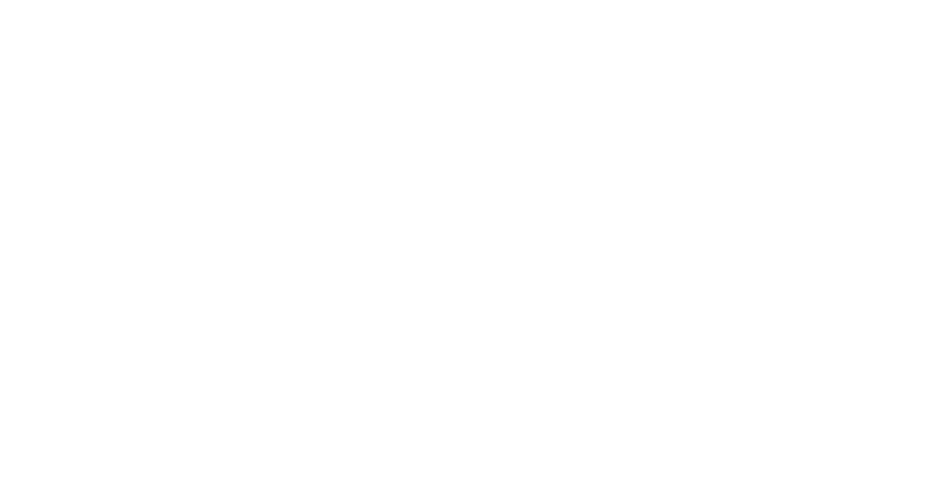
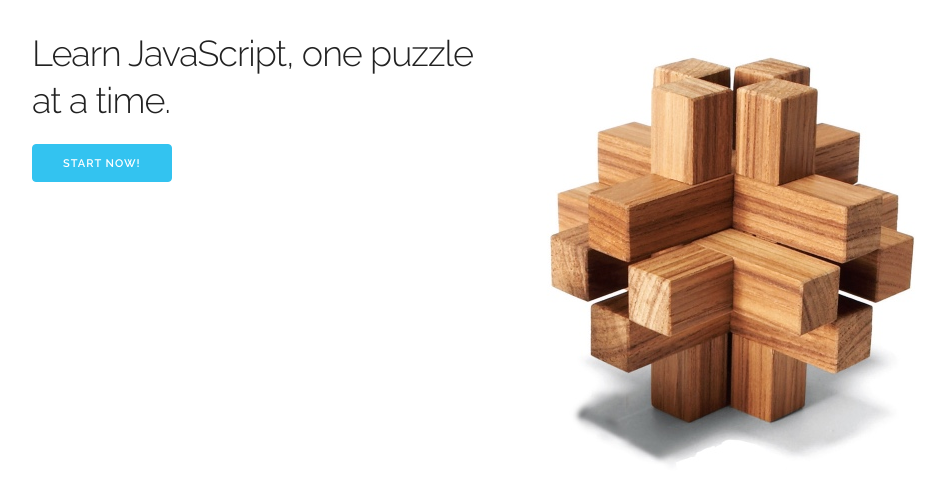
Before and after one commit to angelahe/SPAtext, a website: page public/index.html in a window 1280 px wide. Shown: the whole page, without its empty margins (128-1073 px from the left). Drawn offline with nearby package versions, Linux system fonts and the light colour scheme.

Commit message:
all tests passing, landing page moved to shell

```diff
--- a/public/app.js
+++ b/public/app.js
@@ -59,7 +59,7 @@ learnjs.problemView = function(data) {
   function checkAnswerClick() {
     if (checkAnswer()) {
       var flashContent = learnjs.buildCorrectFlash(problemNumber);
-      learnjs.flashElement(resultFlash, 'Correct!');
+      learnjs.flashElement(resultFlash, flashContent);
     } else {
       learnjs.flashElement(resultFlash, 'Incorrect!');
     }
--- a/public/index.html
+++ b/public/index.html
@@ -19,7 +19,17 @@
       <div class='view-container container'>
       </div>
       <div class='templates'>
-
+        <div class='landing-view'>
+            <div class='row'>
+              <div class='one-half column'>
+                <h3>Learn JavaScript, one puzzle at a time.</h3>
+                <a href='#problem-1' class='button button-primary'>Start Now!</a>
+              </div>
+              <div class='one-half column'>
+                <img src='/images/HeroImage.jpg'/>
+              </div>
+            </div>
+          </div>
         <div class='problem-view'>
           <h3 class='title'></h3>
           <p data-name='description'></p>
@@ -34,7 +44,7 @@
           </form>
         </div>
         <div class='correct-flash'>
-          <span>Correct</span><a>Next Problem</a>
+          <span>Correct!</span><a>Next Problem</a>
         </div>
       </div>
     </div>
```
